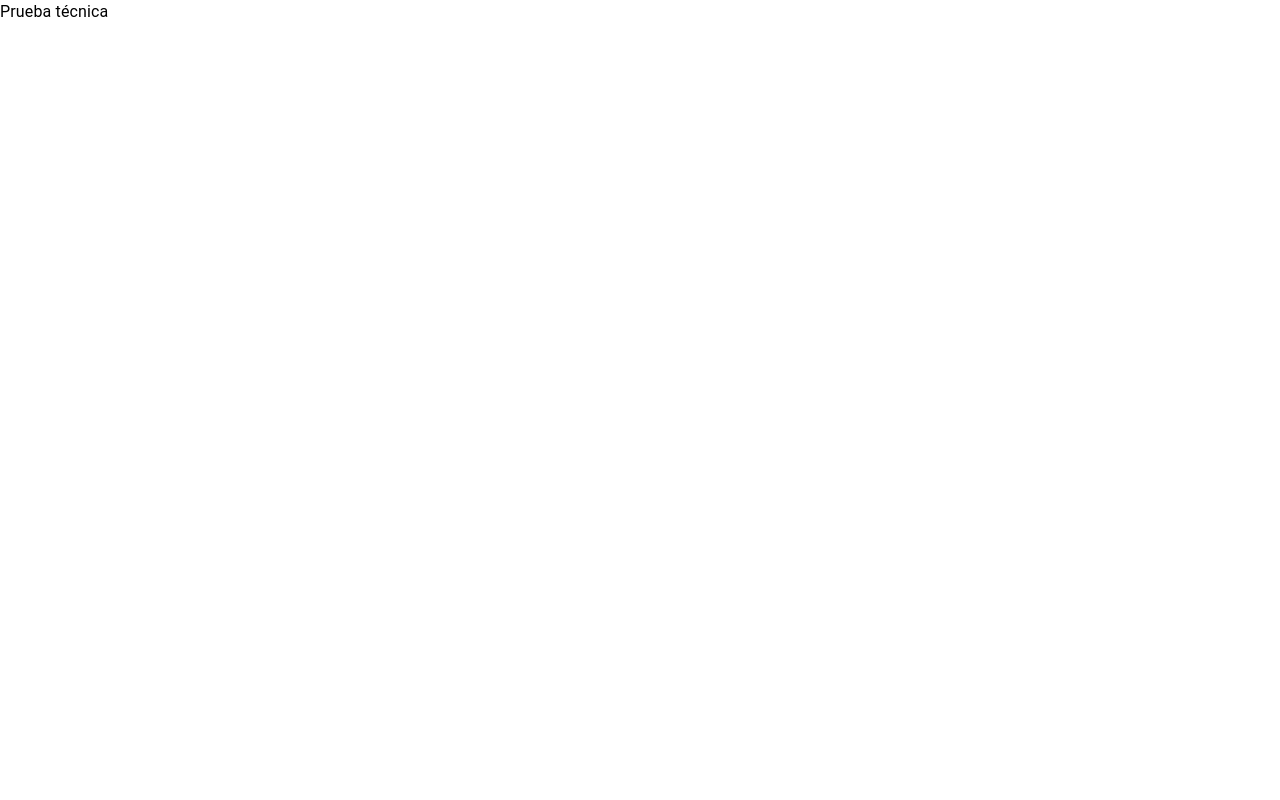
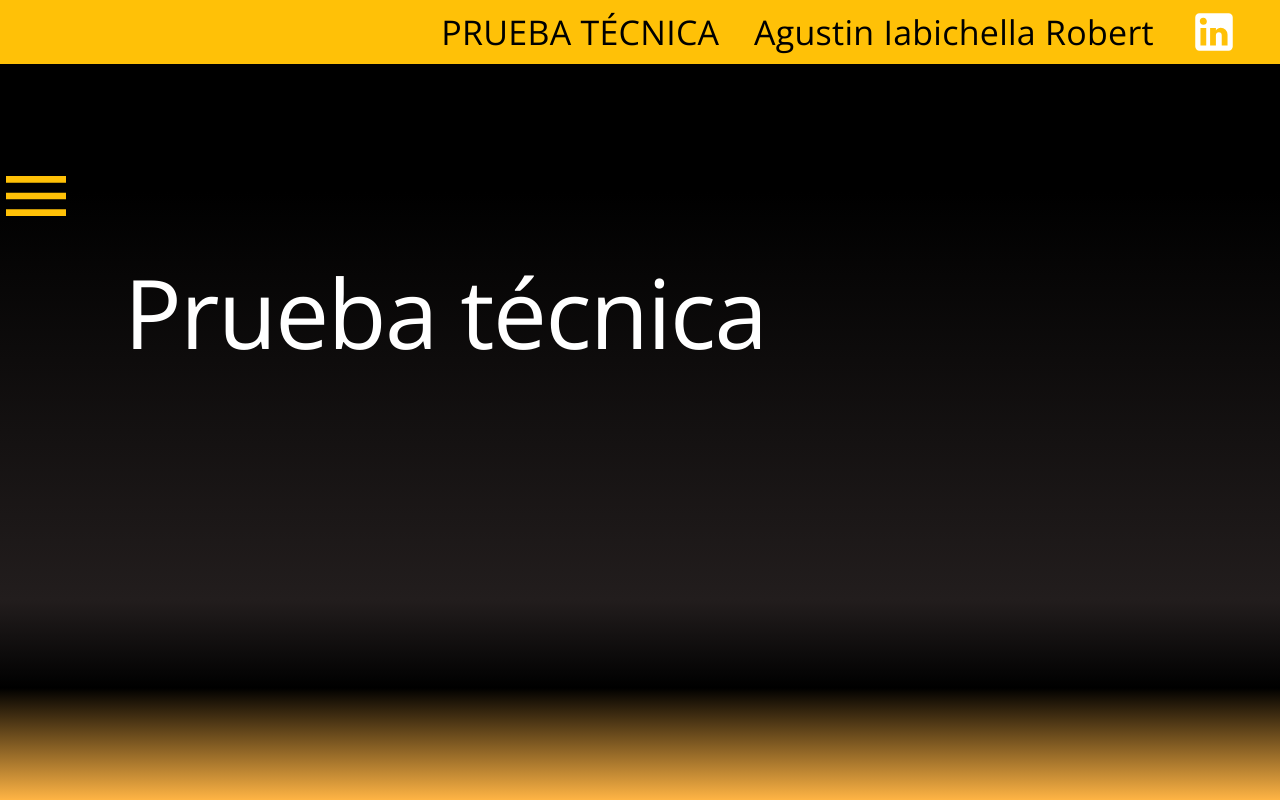
Before and after one commit to AgusRobert/Prueba_tecnica_aeroterra, a React (Create React App) app in the folder client/: page / in a window 1280 px wide. Built offline with nearby package versions, Linux system fonts and the light colour scheme.

Commit message:
Maquetado CSS
Ya dejamos asentada la maqueta de como se deberia ver la prueba y donde irá cada componente. Para este paso nos ayudamos con la libreria de Material UI.

```diff
--- a/client/package.json
+++ b/client/package.json
@@ -5,6 +5,7 @@
   "dependencies": {
     "@emotion/react": "^11.9.3",
     "@emotion/styled": "^11.9.3",
+    "@mui/icons-material": "^5.8.4",
     "@mui/material": "^5.8.7",
     "@reduxjs/toolkit": "^1.8.3",
     "@testing-library/jest-dom": "^5.16.4",
@@ -20,6 +21,7 @@
     "redux-devtools-extension": "^2.13.9",
     "redux-thunk": "^2.4.1",
     "sweetalert2": "^11.4.20",
+    "typeface-open-sans": "^1.1.13",
     "web-vitals": "^2.1.4"
   },
   "scripts": {
--- a/client/src/App.js
+++ b/client/src/App.js
@@ -1,14 +1,25 @@
 import { BrowserRouter, Route, Routes } from "react-router-dom";
-import Landing from "./Componentes/Landing";
-import Prueba from "./Componentes/Prueba"
+import { ThemeProvider, } from '@mui/material';
+import { createTheme } from '@mui/material';
+import Prueba from "./Componentes/Prueba.jsx"
+import'typeface-open-sans'
+const temaAero = createTheme({
+  typography: {
+   a:{fontFamily: [
+      'Open Sans',
+      'sans-serif',
+    ].join(',')},
+    }})
+
 function App() {
   return (
-    <BrowserRouter>
+    <ThemeProvider theme={temaAero}>
+   <BrowserRouter>
       <Routes>
-        <Route exact path="/" element={<Landing />} />
-        <Route exact path="/prueba" element={<Prueba />} />
+        <Route exact path="/" element={<Prueba/>} />
       </Routes>
     </BrowserRouter>
+    </ThemeProvider>
   );
 }
 
--- a/client/src/Componentes/Header.jsx
+++ b/client/src/Componentes/Header.jsx
@@ -0,0 +1,34 @@
+import { AppBar,Typography } from "@mui/material";
+import LinkedInIcon from '@mui/icons-material/LinkedIn';
+import { AppbarP, Texto, ToolbarP } from "./MuiElements";
+
+
+export default function Header (){
+
+    return(
+
+        <AppbarP>
+            <ToolbarP sx={{display:'flex',alignItems:'center',justifyContent:'space-around',flexDirection:'row', marginLeft:50}}>
+
+            <Texto variant="h4">PRUEBA TÉCNICA</Texto>
+            <Texto variant="h4">
+     Agustin Iabichella Robert
+      </Texto>
+            <LinkedInIcon
+        fontSize="large"
+        onClick={() =>
+          window.open("https://www.linkedin.com/in/iabichellarobert/", "_blank")
+        }
+        sx={{
+          color: "white",
+          fontSize: 50,
+          ":hover": { color: "black", cursor: "pointer" },
+        }}
+      />
+
+            </ToolbarP>
+        </AppbarP>
+
+
+    )
+}
--- a/client/src/Componentes/Landing.jsx
+++ /dev/null
@@ -1,7 +0,0 @@
-import './Landing.css'
-import {Typography} from '@mui/material'
-export default function Landing (){
-   return(
-   <Typography>Prueba técnica</Typography>
-   )
-}
--- /dev/null
+++ b/client/src/Componentes/MuiElements.js
@@ -0,0 +1,46 @@
+import {
+    indigo,
+    grey,
+    amber
+  } from "@mui/material/colors";
+  import {
+    Button,
+    InputBase,
+    TextField,
+    Toolbar,
+    MenuItem,
+    AppBar,
+    Typography,
+    Drawer,
+    Divider
+  } from "@mui/material";
+  import {
+    styled,
+    Box
+  } from "@mui/system";
+
+  export const ToolbarP = styled(Toolbar)({
+   position:'sticky',
+    color: "black",
+    backgroundColor: amber[500],
+  });
+  export const AppbarP = styled(AppBar)({
+    position:'sticky',
+     color: "black",
+     backgroundColor: amber[500],
+   });
+   export const Texto = styled(Typography)({
+    fontFamily: [
+        'Open Sans',
+        'sans-serif',
+      ].join(',')
+   });
+   export const DrawerP = styled(Drawer)({
+
+     color: "black",
+     backgroundColor: amber[500],
+   });
+   export const DividerP = styled(Divider)({
+
+    backgroundColor: amber[500],
+  });
--- /dev/null
+++ b/client/src/Componentes/Prueba.css
@@ -0,0 +1,10 @@
+.prueba {
+    background: rgb(255,173,50);
+    background: linear-gradient(0deg, rgba(255,173,50,0.9108018207282913) 0%, rgba(0,0,0,1) 14%, rgba(34,29,29,1) 25%, rgba(0,0,0,1) 76%);
+    color: rgb(255, 255, 255);
+    position:absolute;
+    top:0px;
+    right:0px;
+    bottom:0px;
+    left:0px;
+}
--- a/client/src/Componentes/Prueba.jsx
+++ b/client/src/Componentes/Prueba.jsx
@@ -0,0 +1,103 @@
+import { AppBar, Box, Drawer, IconButton, Toolbar, Typography } from "@mui/material";
+import Header from "./Header.jsx";
+import './Prueba.css'
+import { useState } from "react";
+import { styled, useTheme } from '@mui/material/styles';
+import ChevronLeftIcon from '@mui/icons-material/ChevronLeft';
+import ChevronRightIcon from '@mui/icons-material/ChevronRight';
+import MenuIcon from '@mui/icons-material/Menu';
+import { DividerP, Texto } from "./MuiElements.js";
+import { amber, grey, indigo } from "@mui/material/colors";
+const drawerWidth = 500;
+
+const Main = styled('main', { shouldForwardProp: (prop) => prop !== 'open' })(
+  ({ theme, open }) => ({
+    flexGrow: 1,
+    padding: theme.spacing(3),
+    transition: theme.transitions.create('margin', {
+      easing: theme.transitions.easing.sharp,
+      duration: theme.transitions.duration.leavingScreen,
+    }),
+    marginLeft: `-${drawerWidth}px`,
+    ...(open && {
+      transition: theme.transitions.create('margin', {
+        easing: theme.transitions.easing.easeOut,
+        duration: theme.transitions.duration.enteringScreen,
+      }),
+      marginLeft: 0,
+
+    }),
+  }),
+);
+const DrawerHeader = styled('div')(({ theme }) => ({
+    display: 'flex',
+    alignItems: 'center',
+    padding: theme.spacing(0, 1),
+    // necessary for content to be below app bar
+    ...theme.mixins.toolbar,
+    justifyContent: 'flex-end',
+    backgroundColor:amber[500]
+  }));
+export default function Prueba (){
+    const theme = useTheme();
+    const [open, setOpen] = useState(false);
+
+    const handleDrawerOpen = () => {
+      setOpen(true);
+    };
+
+    const handleDrawerClose = () => {
+      setOpen(false);
+    };
+    return(
+    <>
+     <Header/>
+     <div className="prueba">
+     <Box sx={{ display: 'flex' }}>
+     <IconButton
+            backgroundColor={'white'}
+            color="inherit"
+            aria-label="open drawer"
+            onClick={handleDrawerOpen}
+            edge="start"
+            sx={{  color: "white",
+            fontSize: 80, mr: 2, ...(open && { display: 'none' }) }}
+          >
+            <MenuIcon sx={{  color:amber[500],
+            fontSize: 80,  }}/>
+          </IconButton>
+          <Drawer
+        sx={{
+          width: drawerWidth,
+          flexShrink: 0,
+          '& .MuiDrawer-paper': {
+            width: drawerWidth,
+            boxSizing: 'border-box',
+            backgroundColor: grey [800]
+          },
+        }}
+        variant="persistent"
+        anchor="left"
+        open={open}
+      >
+       <DrawerHeader>
+
+          <IconButton onClick={handleDrawerClose}>
+            {theme.direction === 'ltr' ? <ChevronLeftIcon /> : <ChevronRightIcon />}
+          </IconButton>
+        </DrawerHeader>
+
+        <Texto sx={{fontSize:40}}>Añadir nuevo POI</Texto>
+        <DividerP/>
+        <Texto sx={{fontSize:40}}>Lista de POI</Texto>
+        </Drawer>
+        <Main open={open}>
+        <Texto variant='h1'sx={{marginTop:29}}>Prueba técnica</Texto>
+      </Main>
+
+    </Box>
+    </div>
+    </>
+
+    )
+ }
```
Also changed, not shown: client/src/Componentes/Landing.css (deleted), 1 other file (tests, documents, lock files or other folders).
